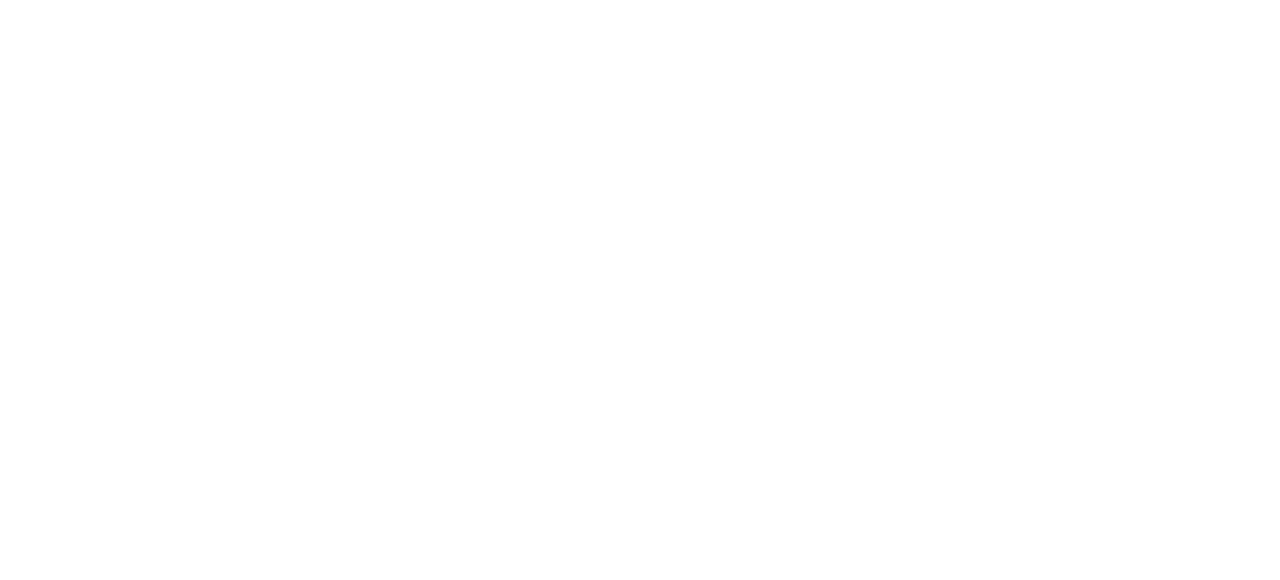
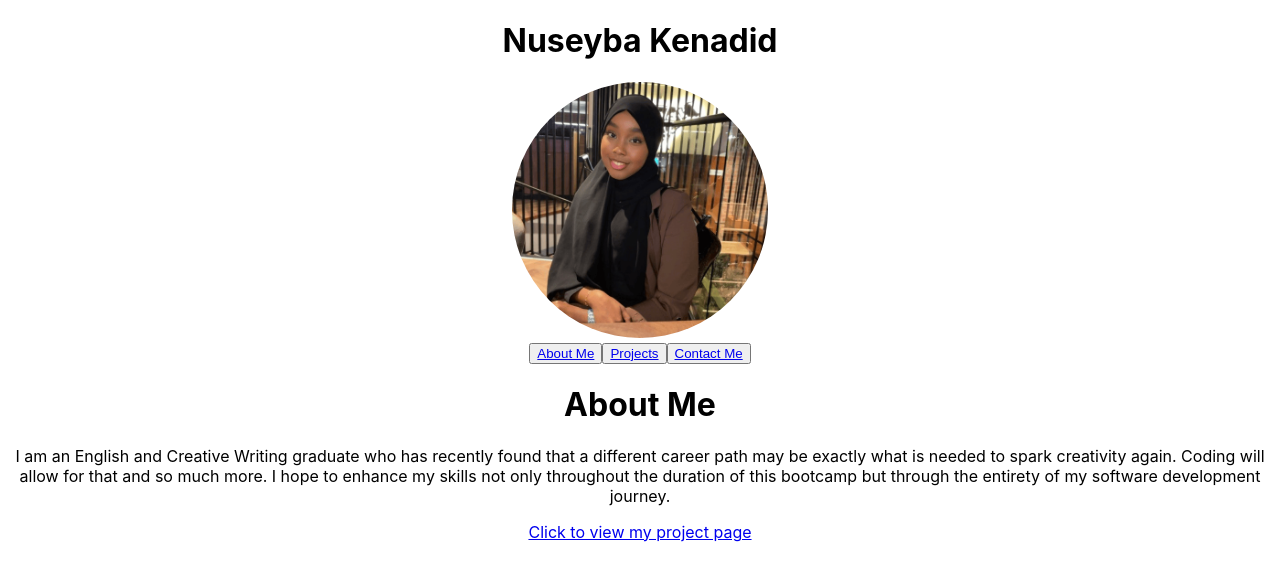
Before and after one commit to NazKena/Nuseyba-React-Portfolio, a React (Create React App) app in the folder nuseyba-react-portfolio/: page /about in a window 1280 px wide. Before the commit this address had no page. Shown: the top 580 px of the page. Built offline with nearby package versions, Linux system fonts and the light colour scheme.

Commit message:
about me page renedring on home page

```diff
--- a/nuseyba-react-portfolio/src/App.js
+++ b/nuseyba-react-portfolio/src/App.js
@@ -1,21 +1,24 @@
 import Header from "./components/header";
-import About from './components/about';
-import Footer from "./components/footer";
-import Projects from './components/project';
-import './App.css';
-import { Routes, Route } from "react-router-dom"
+import About from "./components/about";
+import Projects from "./components/project";
+import Contact from "./components/contact";
+import Navbar from "./components/navbar";
+import { Routes, Route } from "react-router-dom";
+import "./App.css";
+
 
 function App() {
   return (
     <div className="App">
       <Routes>
-        <Route path="/" element={ <About/> } />
-        <Route path="header" element={ <Header/> } />
-        <Route path="projects" element={ <Projects/> } />
-        <Route path="footer" element={ <Footer/> } />
+        <Route path="/" element={<Header />} />
+        <Route path="about" element={<About />} />
+        <Route path="projects" element={<Projects />} />
+        <Route path="navbar" element={<Navbar/>} />
+        <Route path="contact" element={<Contact/>} />
       </Routes>
     </div>
-  )
+  );
 }
 
-export default App
+export default App;
--- a/nuseyba-react-portfolio/src/components/about.js
+++ b/nuseyba-react-portfolio/src/components/about.js
@@ -1,10 +1,14 @@
 import React from "react";
 import { Link } from "react-router-dom";
+import Navbar from "../App"
+
+
 
 function About() {
   return (
     <div>
-      <h1>This is the home page</h1>
+      <Navbar/>
+      <h1>About Me</h1>
       <p>
         I am an English and Creative Writing graduate who has recently found
         that a different career path may be exactly what is needed to spark
--- /dev/null
+++ b/nuseyba-react-portfolio/src/components/contact.js
@@ -0,0 +1,35 @@
+import React from "react";
+import Navbar from "../App"
+
+
+function Contact() {
+  return (
+    <div>
+      <h3>Contact Form</h3>
+
+      <div className="container">
+        <form action="/action_page.php">
+          <input type="text" name="firstname" placeholder="Your name.."></input>
+          <input
+            type="text"
+            name="firstname"
+            placeholder="Your last name.."
+          ></input>
+          <input
+            type="text"
+            name="firstname"
+            placeholder="Your email address.."
+          ></input>
+          <label for="subject">Subject</label>
+          <textarea
+            id="subject"
+            name="subject"
+            placeholder="Write something.."
+          ></textarea>
+        </form>
+      </div>
+    </div>
+  );
+}
+
+export default Contact;
--- a/nuseyba-react-portfolio/src/components/footer.js
+++ b/nuseyba-react-portfolio/src/components/footer.js
@@ -20,12 +20,12 @@
           <a href=":mailto:n.kenadiid@gmail.com">Email</a>
           <div class="logo">
             <a href="https://uk.linkedin.com/in/nuseyba-kenadid-a97832227">
-              <img src={LinkedInLogo} style={styles.logo}></img>
+              <img src={LinkedInLogo} style={styles.logo} alt="linkedin logo"></img>
             </a>
           </div>
           <div class="logo">
             <a href="https://github.com/NazKena">
-              <img src={GitHubLogo} style={styles.logo}></img>
+              <img src={GitHubLogo} style={styles.logo} alt="github logo"></img>
             </a>
           </div>
         </div>
--- a/nuseyba-react-portfolio/src/components/header.js
+++ b/nuseyba-react-portfolio/src/components/header.js
@@ -1,5 +1,6 @@
 import React from "react";
 import ProfilePicture from "../img/Nuseyba Kenadid.png";
+import { Link } from "react-router-dom";
 
 const styles = {
   container: {
@@ -15,12 +16,9 @@
     right: "0",
     zIndex: "99",
   },
-
 };
 
-
 function Header() {
-
   return (
     <div>
       <h1>Nuseyba Kenadid</h1>
@@ -29,29 +27,16 @@
         style={styles.container}
         alt="Nuseyba Kenadid"
       ></img>
-      <nav style={styles.topnav}>
-        <ul>
-          <li>
-            <a href="#about-me">
-              <button>About Me</button>
-            </a>
-          </li>
-          <li>
-            <a href="#creative-work">
-              <button> Creative Work</button>
-            </a>
-          </li>
-          <li>
-            <a href="#projects">
-              <button>Projects</button>
-            </a>
-          </li>
-          <li>
-            <a href="#contact-me">
-              <button>Contact Me</button>
-            </a>
-          </li>
-        </ul>
+      <nav>
+        <button>
+          <Link to="About">About Me</Link>
+        </button>
+        <button>
+          <Link to="Projects">Projects</Link>
+        </button>
+        <button>
+          <Link to="Contact">Contact Me</Link>
+        </button>
       </nav>
     </div>
   );
--- /dev/null
+++ b/nuseyba-react-portfolio/src/components/navbar.js
@@ -0,0 +1,25 @@
+import React from "react";
+import { Link } from "react-router-dom";
+
+const Navbar = () => {
+
+    return (
+      <div>
+        <Navbar/>
+        <h1>Nuseyba Kenadid</h1>
+        <nav>
+          <button>
+            <Link to="About">About Me</Link>
+          </button>
+          <button>
+            <Link to="Projects">Projects</Link>
+          </button>
+          <button>
+            <Link to="Contact">Contact Me</Link>
+          </button>
+        </nav>
+      </div>
+    );
+  }
+
+  export default Navbar;
--- a/nuseyba-react-portfolio/src/components/project.js
+++ b/nuseyba-react-portfolio/src/components/project.js
@@ -3,6 +3,7 @@
 import PassGenImg from "../img/127.0.0.1_5500_Develop_index.html.jpeg";
 import ProfileGenImg from "../img/Screenshot 2023-03-01 at 13.32.34.png";
 import VimGalleryImg from "../img/Screenshot 2023-03-11 at 16.47.01.png";
+
 
 const styles = {
   row: {
@@ -15,7 +16,6 @@
     borderRadius: "1%",
   },
   }
-
 function Projects() {
 
   return (
```
Also changed, not shown: nuseyba-react-portfolio/src/components/navigation.js (deleted).
